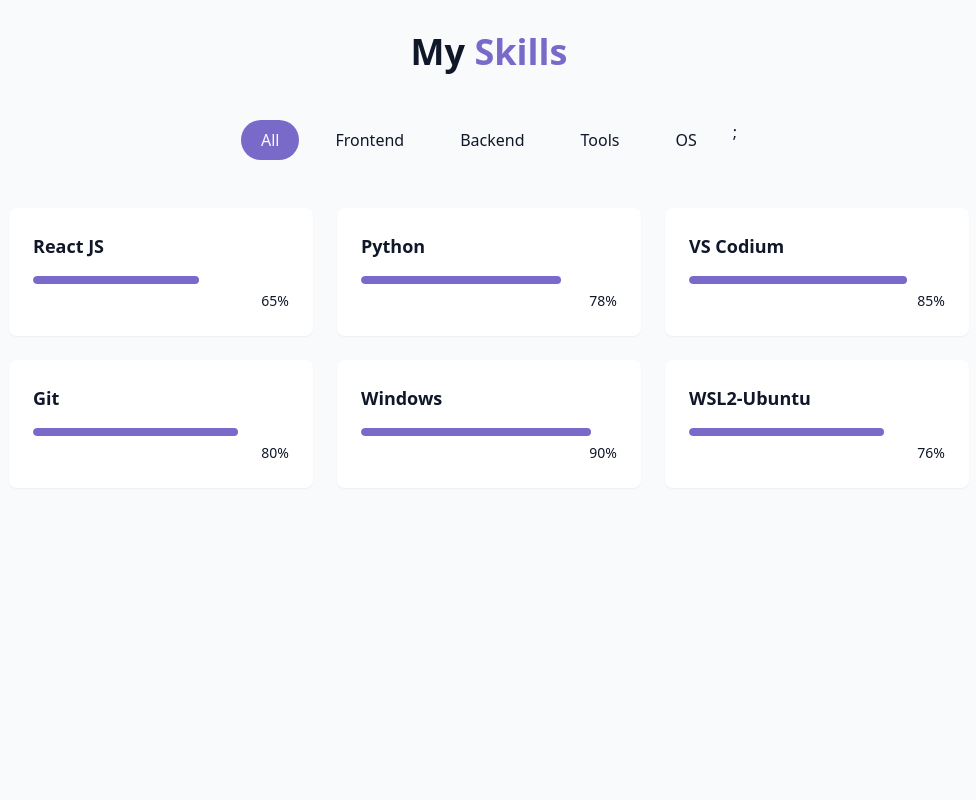
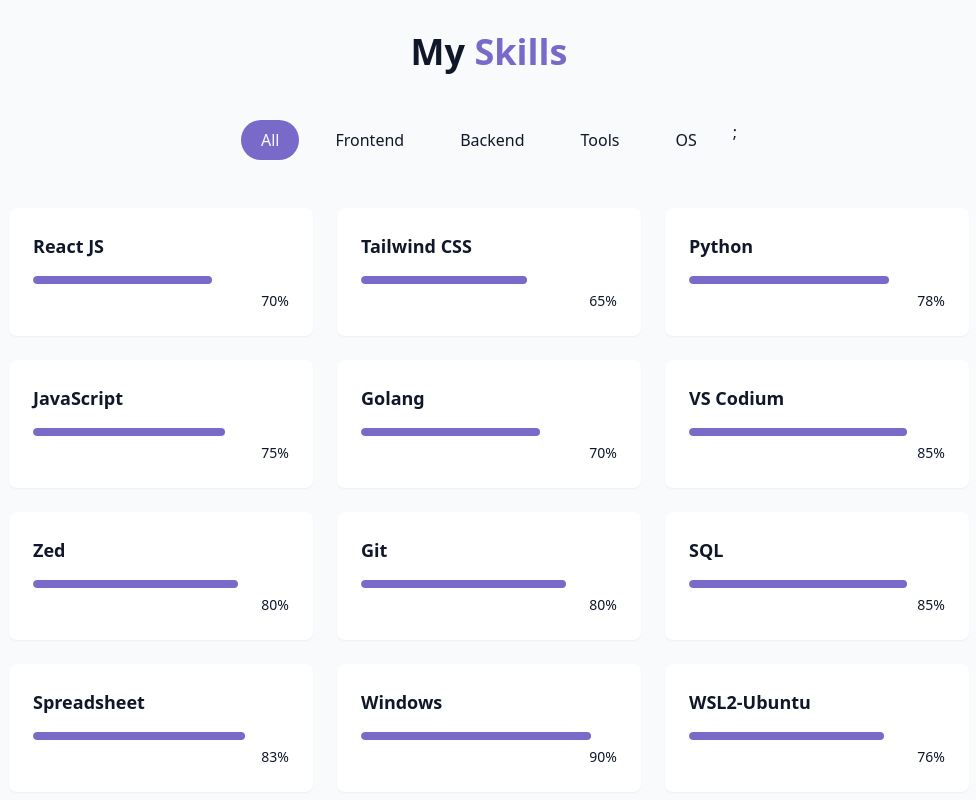
Before and after one commit to dean-fahreza/portfolio-website, a React (Vite) app: page / in a window 1280 px wide. Shown: the part 1786-2586 px from the top of the page, without its empty margins (151-1127 px from the left). Before the commit the page ends 2370 px from the top, so only its background shows below. Built offline with nearby package versions, Linux system fonts and the light colour scheme.

Commit message:
feat: Menambahkan beberapa syntax

```diff
--- a/src/components/SkillsSection.jsx
+++ b/src/components/SkillsSection.jsx
@@ -3,14 +3,20 @@
 
 const skills = [
     // frontend
-    {name: 'React JS', level: 65, category:'frontend'},
+    {name: 'React JS', level: 70, category:'frontend'},
+    {name: 'Tailwind CSS', level: 65, category: 'frontend'},
 
     // backend
     {name: 'Python', level: 78, category: 'backend'},
+  { name: 'JavaScript', level: 75, category: 'backend' },
+    { name: 'Golang', level: 70, category: 'backend' },
 
     // tools
-    {name: 'VS Codium', level: 85, category: 'tools'},
-    {name: 'Git', level: 80, category: 'tools'},
+  { name: 'VS Codium', level: 85, category: 'tools' },
+    { name: 'Zed', level: 80, category: 'tools' },
+  { name: 'Git', level: 80, category: 'tools' },
+  { name: 'SQL', level: 85, category: 'tools' },
+  { name: 'Spreadsheet', level: 83, category: 'tools' },
 
     //  OS
     {name: 'Windows', level: 90, category: 'OS'},
```
Also changed, not shown: .yarnrc.yml (added), 1 other file (tests, documents, lock files or other folders).
